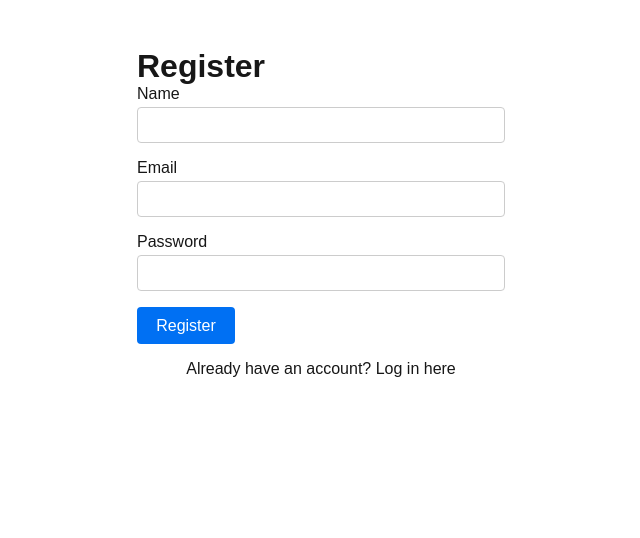
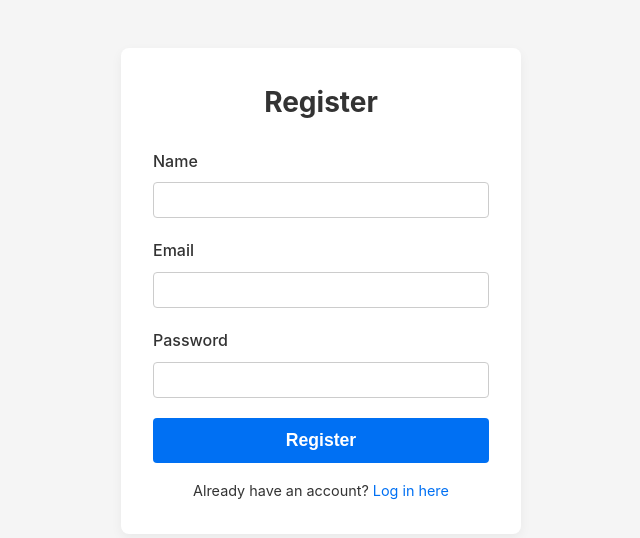
Before and after one commit to AliM972/nextjs-auth-app, a Next.js app: page /register in a window 1280 px wide. Shown: the top 538 px of the page, without its empty margins (319-959 px from the left). Built offline with nearby package versions, Linux system fonts and the light colour scheme.

Commit message:
style: apply global utility classes and restyle all pages

```diff
--- a/pages/register.js
+++ b/pages/register.js
@@ -3,15 +3,13 @@
 import { useState } from 'react';
 import { useRouter } from 'next/router';
 import Link from 'next/link';
-import styles from './register.module.css';
 
 export default function Register() {
-
   const router = useRouter();
 
   // 1. State for form fields
-    const [name, setName] = useState('');
-    const [email, setEmail] = useState('');
+  const [name, setName]       = useState('');
+  const [email, setEmail]     = useState('');
   const [password, setPassword] = useState('');
 
   // 2. Handle form submission
@@ -42,13 +40,14 @@ export default function Register() {
   };
 
   return (
-        <div className={styles.container}>
+    <div className="container">
       <h1>Register</h1>
       <form onSubmit={handleSubmit}>
-                <div className={styles.formGroup}>
+        <div className="form-group">
           <label htmlFor="name">Name</label>
           <input
             id="name"
+            className="input"
             type="text"
             value={name}
             onChange={e => setName(e.target.value)}
@@ -56,10 +55,11 @@ export default function Register() {
           />
         </div>
 
-                <div className={styles.formGroup}>
+        <div className="form-group">
           <label htmlFor="email">Email</label>
           <input
             id="email"
+            className="input"
             type="email"
             value={email}
             onChange={e => setEmail(e.target.value)}
@@ -67,10 +67,11 @@ export default function Register() {
           />
         </div>
 
-                <div className={styles.formGroup}>
+        <div className="form-group">
           <label htmlFor="password">Password</label>
           <input
             id="password"
+            className="input"
             type="password"
             value={password}
             onChange={e => setPassword(e.target.value)}
@@ -78,14 +79,20 @@ export default function Register() {
           />
         </div>
 
-                <button type="submit" className={styles.submitBtn}>
+        <button
+          type="submit"
+          className="btn btn-block btn-lg"
+        >
           Register
         </button>
       </form>
-            <p style={{ textAlign: 'center', marginTop: '1rem' }}>
+
+      <div className="form-footer">
         Already have an account?{' '}
-                <Link href="/login">Log in here</Link>
-            </p>
+        <Link href="/login" legacyBehavior>
+          <a>Log in here</a>
+        </Link>
+      </div>
     </div>
   );
 }
--- a/styles/globals.css
+++ b/styles/globals.css
@@ -1,42 +1,105 @@
-:root {
-  --background: #ffffff;
-  --foreground: #171717;
+/* styles/globals.css */
+
+/* —— Reset & base —— */
+*,
+*::before,
+*::after {
+  box-sizing: border-box;
+}
+body {
+  margin: 0;
+  font-family: -apple-system, BlinkMacSystemFont, "Segoe UI", Roboto, Helvetica, Arial, sans-serif;
+  line-height: 1.6;
+  color: #333;
+  background-color: #f5f5f5;
+}
+a {
+  color: #0070f3;
+  text-decoration: none;
+}
+a:hover {
+  text-decoration: underline;
 }
 
-@media (prefers-color-scheme: dark) {
-  :root {
-    --background: #0a0a0a;
-    --foreground: #ededed;
-  }
+/* —— Layout —— */
+.container {
+  max-width: 400px;
+  margin: 3rem auto;
+  padding: 2rem;
+  background: #fff;
+  border-radius: 8px;
+  box-shadow: 0 4px 12px rgba(0,0,0,0.05);
+}
+h1 {
+  margin-top: 0;
+  margin-bottom: 1.5rem;
+  font-size: 1.75rem;
+  text-align: center;
 }
 
-html,
-body {
-  max-width: 100vw;
-  overflow-x: hidden;
+/* —— Forms —— */
+.form-group {
+  margin-bottom: 1.25rem;
+  display: flex;
+  flex-direction: column;
+}
+.form-group label {
+  margin-bottom: 0.5rem;
+  font-weight: 500;
+}
+.form-group input {
+  padding: 0.5rem 0.75rem;
+  font-size: 1rem;
+  border: 1px solid #ccc;
+  border-radius: 4px;
 }
 
-body {
-  color: var(--foreground);
-  background: var(--background);
-  font-family: Arial, Helvetica, sans-serif;
-  -webkit-font-smoothing: antialiased;
-  -moz-osx-font-smoothing: grayscale;
+/* —— Buttons —— */
+.btn {
+  display: inline-block;
+  padding: 0.75rem 1.5rem;
+  font-size: 1rem;
+  font-weight: 500;
+  color: #fff;
+  background-color: #0070f3;
+  border: none;
+  border-radius: 4px;
+  cursor: pointer;
+  transition: background-color 0.2s;
+}
+.btn:hover {
+  background-color: #005bb5;
+}
+.btn-secondary {
+  background-color: #e00;
+}
+.btn-secondary:hover {
+  background-color: #c00;
 }
 
-* {
-  box-sizing: border-box;
-  padding: 0;
-  margin: 0;
+/* —— Links under forms —— */
+.form-footer {
+  text-align: center;
+  margin-top: 1rem;
+  font-size: 0.9rem;
 }
 
-a {
-  color: inherit;
-  text-decoration: none;
+/* group of buttons, centered with a gap */
+.buttonGroup {
+  display: flex;
+  justify-content: center;
+  gap: 1rem;
+  margin-top: 2rem;
 }
 
-@media (prefers-color-scheme: dark) {
-  html {
-    color-scheme: dark;
-  }
+/* Make a button fill its container */
+.btn-block {
+  display: block;
+  width: 100%;
 }
+
+/* Slightly larger, bolder button text */
+.btn-lg {
+  font-size: 1.1rem;
+  font-weight: 600;
+}
```
Also changed, not shown: pages/index.js (+7 -10 lines), pages/login.js (+17 -10 lines), pages/profile.js (+22 -18 lines). Lines whose indentation alone changed are shown as unchanged.
